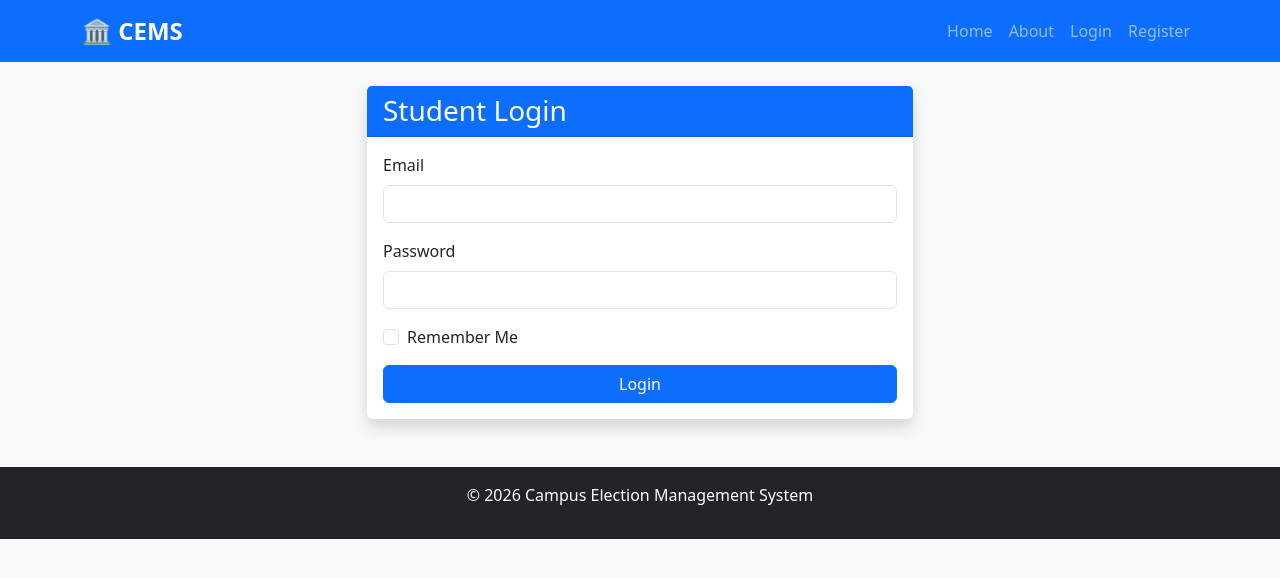
After one commit to RahmatHusain/University-Election-Voting-System, a Flask app: page /login in a window 1280 px wide. The commit adds this page. Shown: the top 578 px of the page. Run offline with Flask 3, Linux system fonts and the light colour scheme.

Commit message:
feat(auth): add login form and login page UI

```diff
--- a/app/forms/auth_forms.py
+++ b/app/forms/auth_forms.py
@@ -1,4 +1,5 @@
 from flask_wtf import FlaskForm
+from wtforms import BooleanField
 from wtforms import StringField, PasswordField, SubmitField
 from wtforms.validators import (
     DataRequired,
@@ -6,6 +7,27 @@ from wtforms.validators import (
     EqualTo,
     Length
 )
+
+class LoginForm(FlaskForm):
+
+    email = StringField(
+        "Email",
+        validators=[
+            DataRequired(),
+            Email()
+        ]
+    )
+
+    password = PasswordField(
+        "Password",
+        validators=[
+            DataRequired()
+        ]
+    )
+
+    remember = BooleanField("Remember Me")
+
+    submit = SubmitField("Login")
 
 class RegisterForm(FlaskForm):
 
--- a/app/routes.py
+++ b/app/routes.py
@@ -1,3 +1,4 @@
+from app.forms.auth_forms import RegisterForm, LoginForm
 from flask import Blueprint, render_template, redirect, url_for, flash
 
 from app import db
@@ -48,3 +49,12 @@ def register():
         "auth/register.html",
         form=form
     )
+@main.route("/login", methods=["GET", "POST"])
+def login():
+
+    form = LoginForm()
+
+    return render_template(
+        "auth/login.html",
+        form=form
+    )
--- /dev/null
+++ b/app/templates/auth/login.html
@@ -0,0 +1,67 @@
+{% extends "layouts/base.html" %}
+
+{% block title %}Login{% endblock %}
+
+{% block content %}
+
+<div class="row justify-content-center">
+
+    <div class="col-md-6">
+
+        <div class="card shadow">
+
+            <div class="card-header bg-primary text-white">
+
+                <h3 class="mb-0">
+                    Student Login
+                </h3>
+
+            </div>
+
+            <div class="card-body">
+
+                <form method="POST">
+
+                    {{ form.hidden_tag() }}
+
+                    <div class="mb-3">
+
+                        {{ form.email.label(class="form-label") }}
+
+                        {{ form.email(class="form-control") }}
+
+                    </div>
+
+                    <div class="mb-3">
+
+                        {{ form.password.label(class="form-label") }}
+
+                        {{ form.password(class="form-control") }}
+
+                    </div>
+
+                    <div class="form-check mb-3">
+
+                        {{ form.remember(class="form-check-input") }}
+
+                        {{ form.remember.label(class="form-check-label") }}
+
+                    </div>
+
+                    <div class="d-grid">
+
+                        {{ form.submit(class="btn btn-primary") }}
+
+                    </div>
+
+                </form>
+
+            </div>
+
+        </div>
+
+    </div>
+
+</div>
+
+{% endblock %}
--- a/app/templates/layouts/base.html
+++ b/app/templates/layouts/base.html
@@ -53,7 +53,9 @@ data-bs-target="#navbarNav">
 </li>
 
 <li class="nav-item">
-<a class="nav-link" href="#">Login</a>
+<a class="nav-link" href="{{ url_for('main.login') }}">
+    Login
+</a>
 </li>
 
 <li class="nav-item">
```
